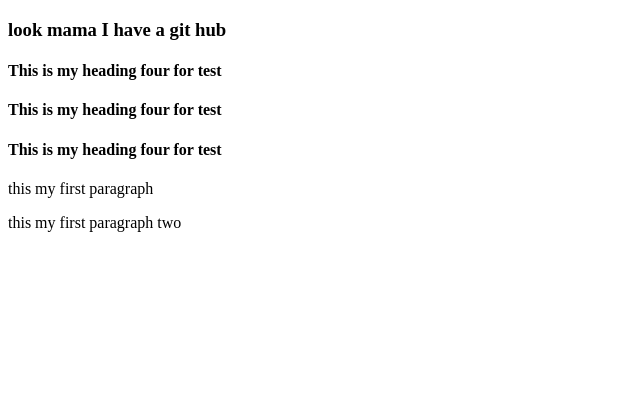
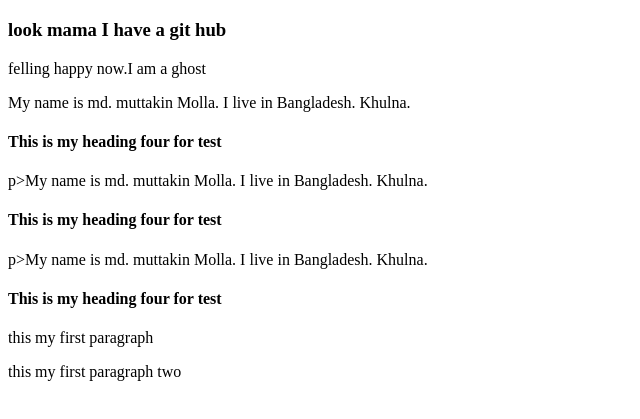
Before and after one commit to muttakin1991/my-fisrt-website, a plain HTML site: page index.html in a window 1280 px wide. Shown: the part 61-480 px from the top of the page, without its empty margins (0-640 px from the left). Drawn offline with Linux system fonts and the light colour scheme.

Commit message:
ghost learned now for me

```diff
--- a/index.html
+++ b/index.html
@@ -10,8 +10,13 @@
     </html><body>
         <h1> my first website</h1>
         <h3>look mama I have a git hub</h3>
+        <p>felling happy now.I am a ghost</p>
+
+        <p>My name is md. muttakin Molla. I live in Bangladesh. Khulna.</p>
         <h4>This is my heading four for test</h4>
+        p>My name is md. muttakin Molla. I live in Bangladesh. Khulna.</p>
         <h4>This is my heading four for test</h4>
+        p>My name is md. muttakin Molla. I live in Bangladesh. Khulna.</p>
         <h4>This is my heading four for test</h4>
 
         <p>this my first paragraph</p>
```
